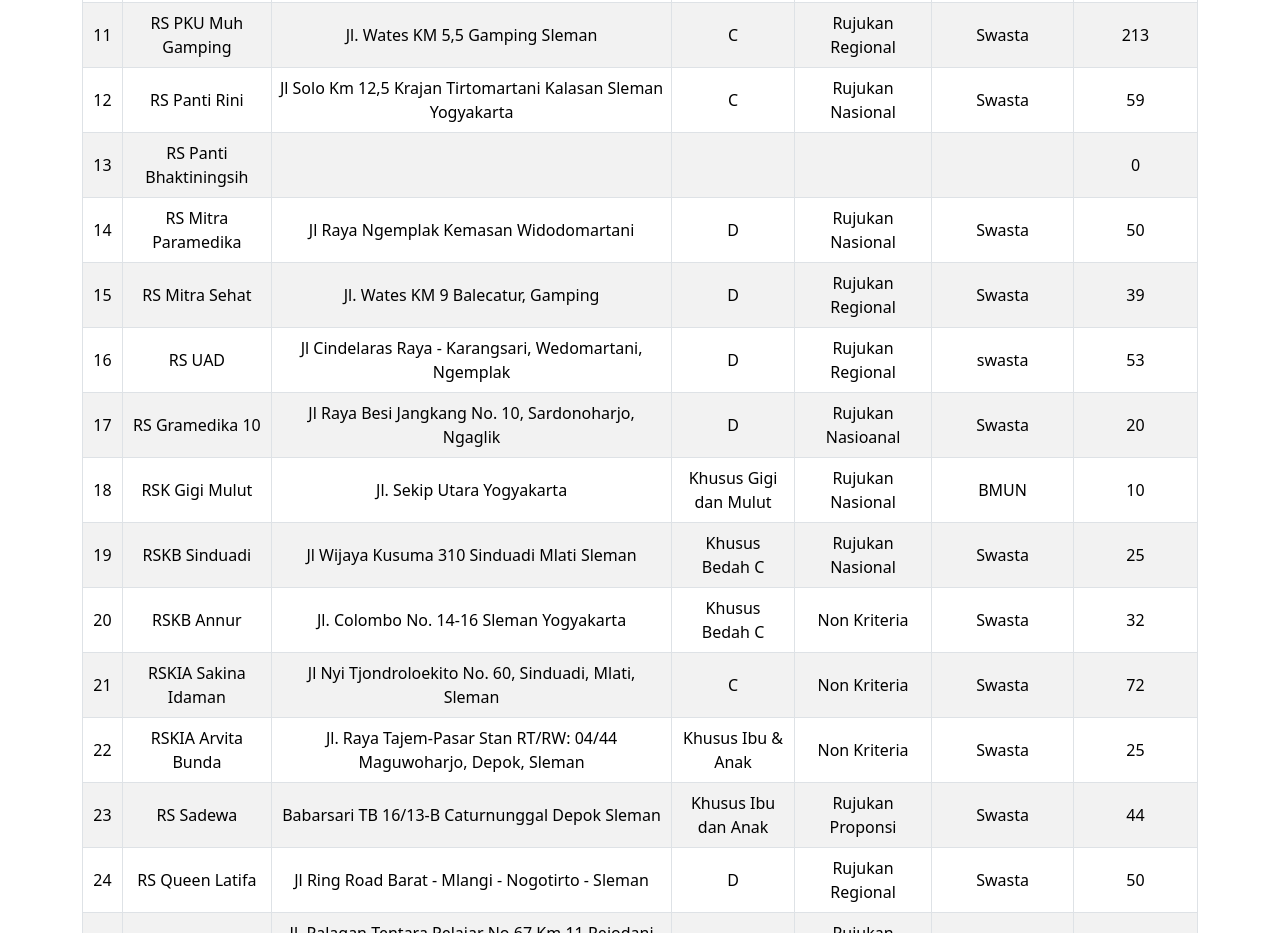
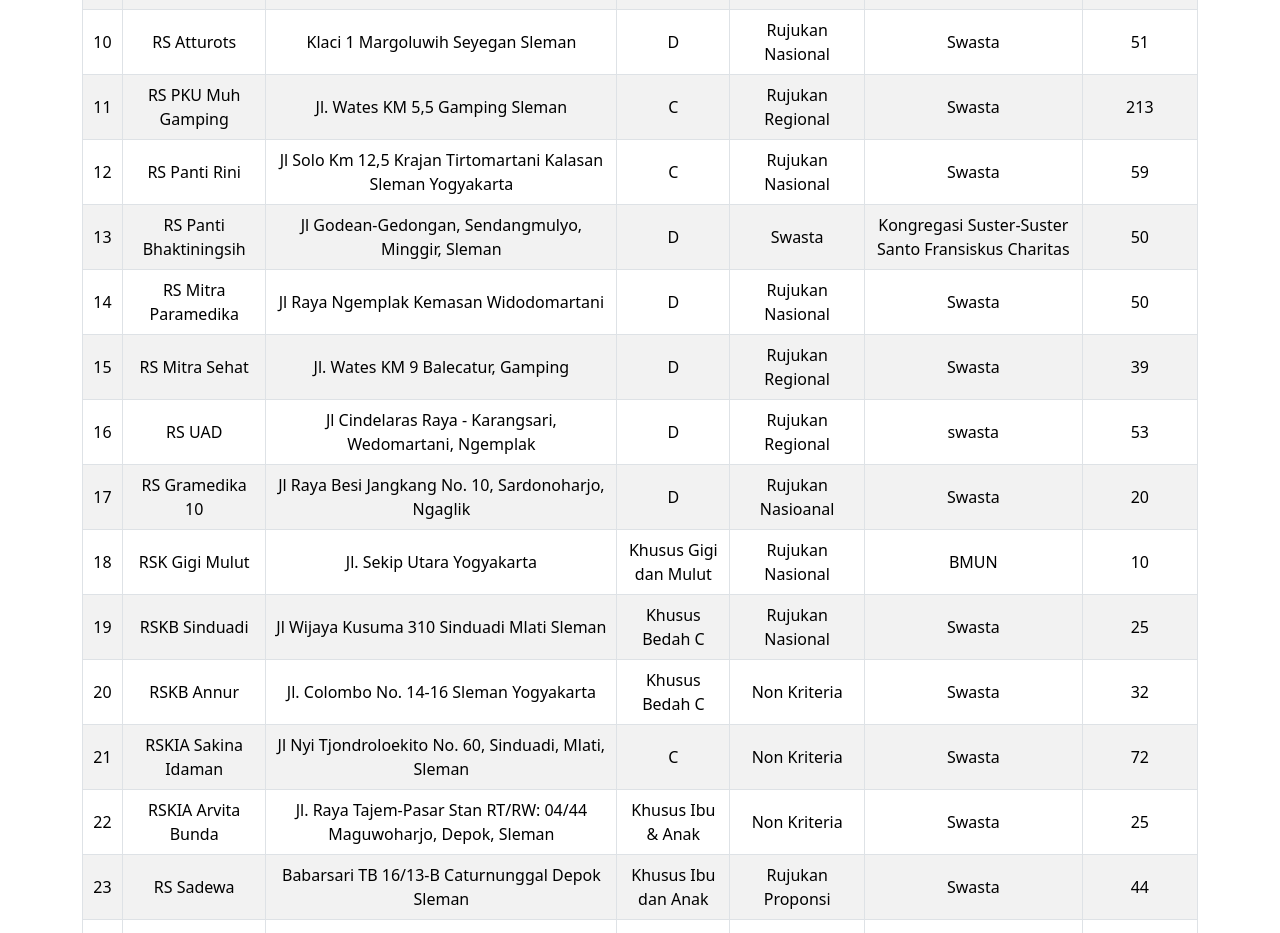
Before and after one commit to AnindhaYura/Tugas-PS, a plain HTML site: page data.html in a window 1280 px wide. Shown: the part 997-1930 px from the top of the page. Drawn offline with nearby package versions, Linux system fonts and the light colour scheme.

Commit message:
data.html

```diff
--- a/data.html
+++ b/data.html
@@ -95,7 +95,7 @@
           <tr><td>10</td><td>RS Atturots</td><td>Klaci 1 Margoluwih Seyegan Sleman</td><td>D</td><td>Rujukan Nasional</td><td>Swasta</td><td>51</td></tr>
           <tr><td>11</td><td>RS PKU Muh Gamping</td><td>Jl. Wates KM 5,5 Gamping Sleman</td><td>C</td><td>Rujukan Regional</td><td>Swasta</td><td>213</td></tr>
 <tr><td>12</td><td>RS Panti Rini</td><td>Jl Solo Km 12,5 Krajan Tirtomartani Kalasan Sleman Yogyakarta</td><td>C</td><td>Rujukan Nasional</td><td>Swasta</td><td>59</td></tr>
-<tr><td>13</td><td>RS Panti Bhaktiningsih</td><td></td><td></td><td></td><td></td><td>0</td></tr>
+<tr><td>13</td><td>RS Panti Bhaktiningsih</td><td>Jl Godean-Gedongan, Sendangmulyo, Minggir, Sleman</td><td>D</td>Non Kriteria<td>Swasta</td><td>Kongregasi Suster-Suster Santo Fransiskus Charitas</td><td>50</td></tr>
 <tr><td>14</td><td>RS Mitra Paramedika</td><td>Jl Raya Ngemplak Kemasan Widodomartani</td><td>D</td><td>Rujukan Nasional</td><td>Swasta</td><td>50</td></tr>
 <tr><td>15</td><td>RS Mitra Sehat</td><td>Jl. Wates KM 9 Balecatur, Gamping</td><td>D</td><td>Rujukan Regional</td><td>Swasta</td><td>39</td></tr>
 <tr><td>16</td><td>RS UAD</td><td>Jl Cindelaras Raya - Karangsari, Wedomartani, Ngemplak</td><td>D</td><td>Rujukan Regional</td><td>swasta</td><td>53</td></tr>
```
